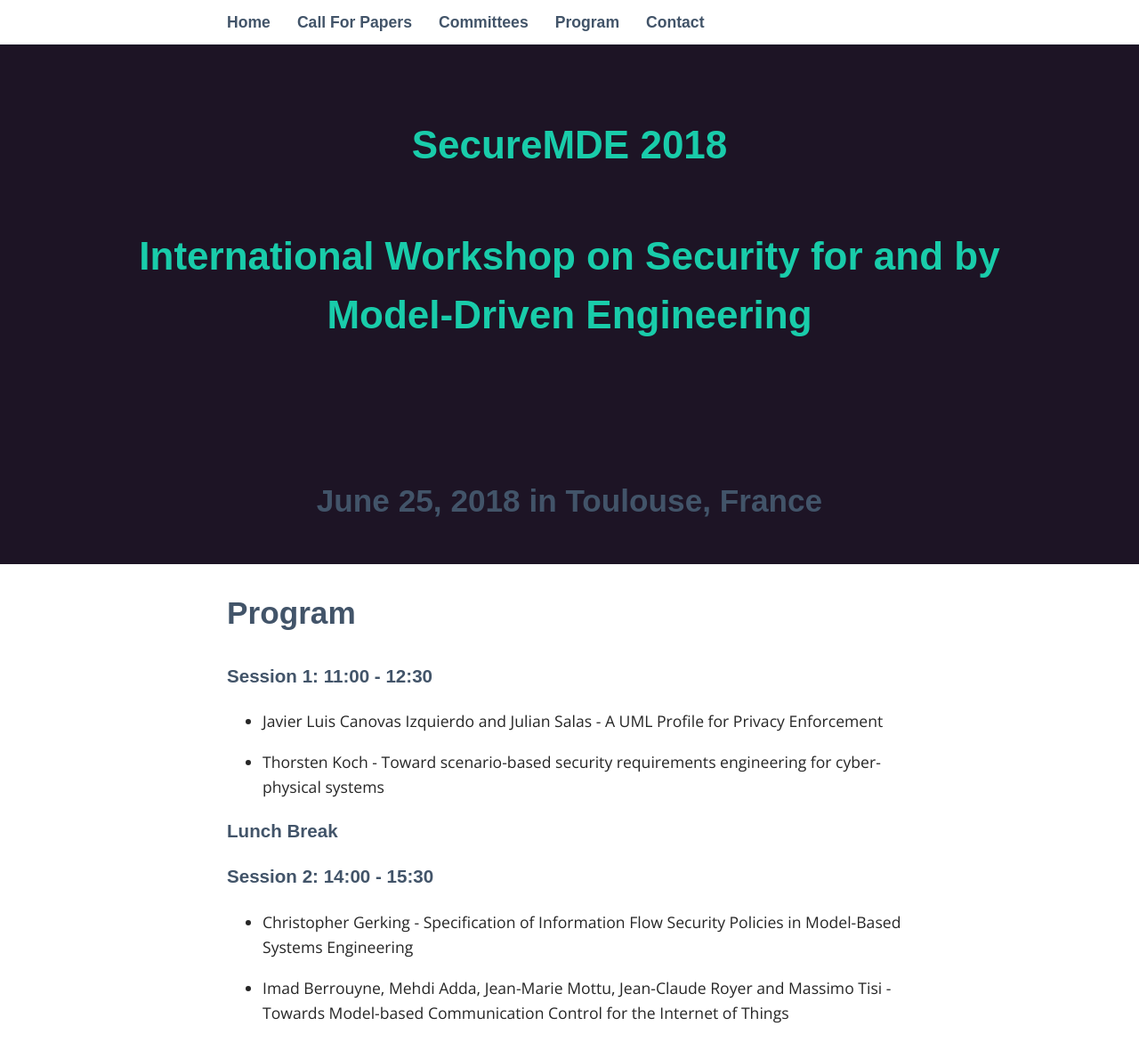
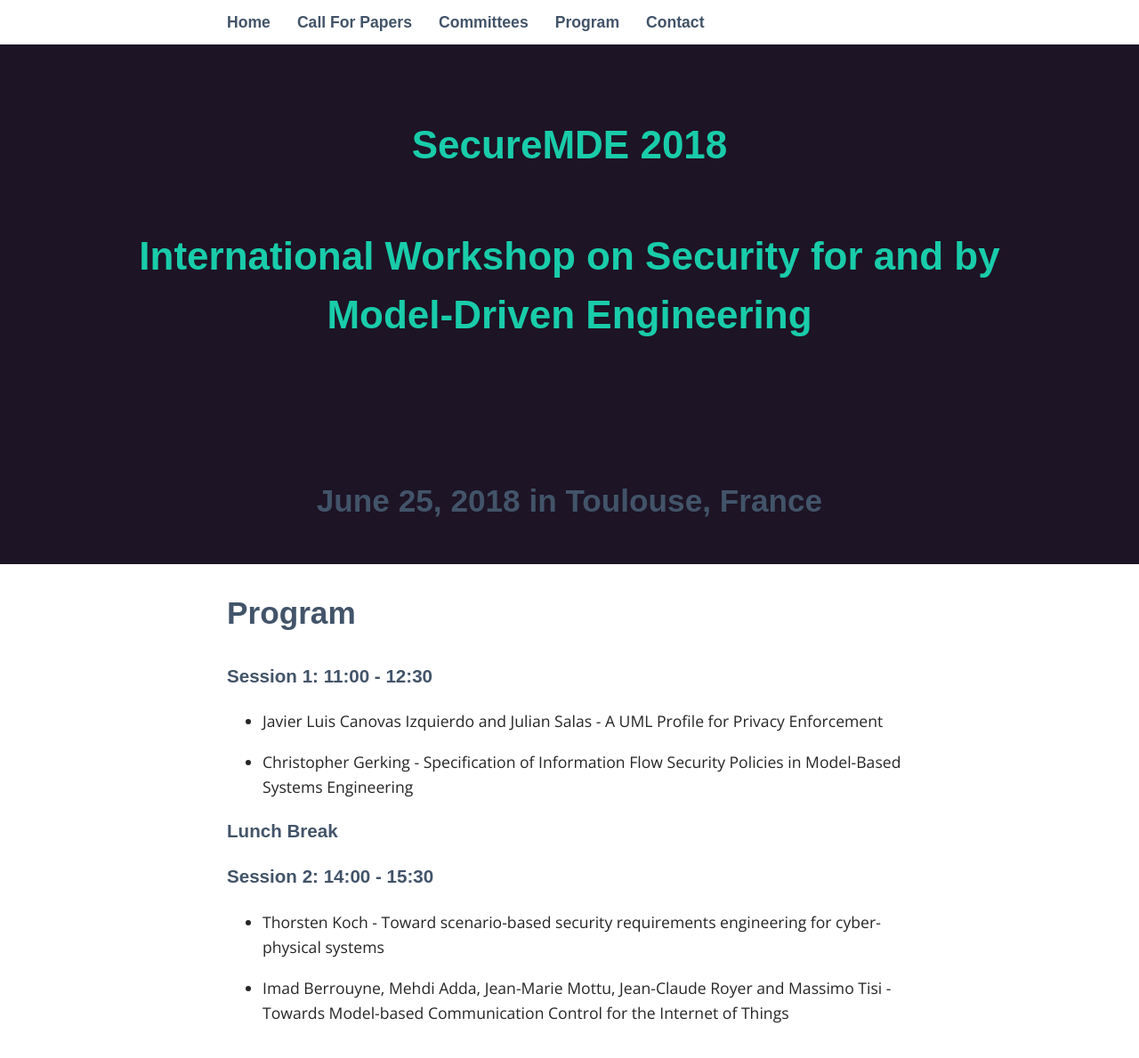
Before and after one commit to modelia/secure-mde-workshop, a Jekyll site: the page built from _pages/03_program.md, in a window 1280 px wide and 1250 px high. Shown: the top 1189 px of the window at 89% size. Built offline with Jekyll 4.4.1, drawn with Linux system fonts in a browser that asks for light colours; some web fonts are replaced.

```diff
--- a/_pages/03_program.md
+++ b/_pages/03_program.md
@@ -8,12 +8,12 @@ permalink: /program/
 
 - Javier Luis Canovas Izquierdo and Julian Salas - A UML Profile for Privacy Enforcement
 
-- Thorsten Koch - Toward scenario-based security requirements engineering for cyber-physical systems
+- Christopher Gerking - Specification of Information Flow Security Policies in Model-Based Systems Engineering
 
 ### Lunch Break
 
 ### Session 2: 14:00 - 15:30
 
-- Christopher Gerking - Specification of Information Flow Security Policies in Model-Based Systems Engineering
+- Thorsten Koch - Toward scenario-based security requirements engineering for cyber-physical systems
 
 - Imad Berrouyne, Mehdi Adda, Jean-Marie Mottu, Jean-Claude Royer and Massimo Tisi - Towards Model-based Communication Control for the Internet of Things
```
